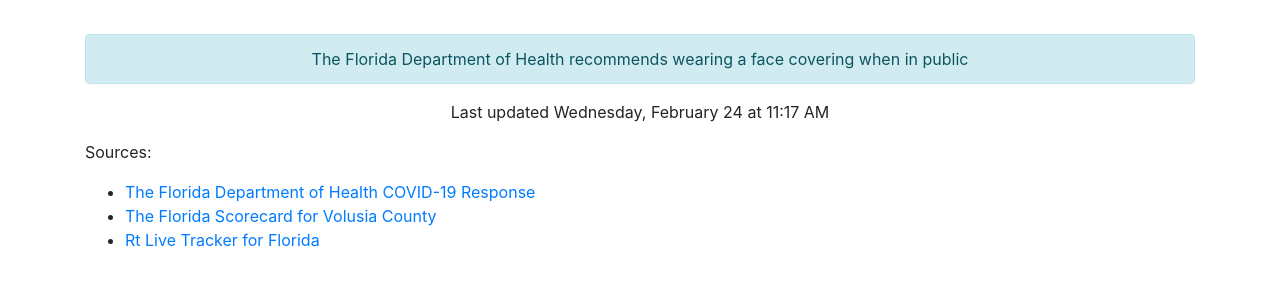
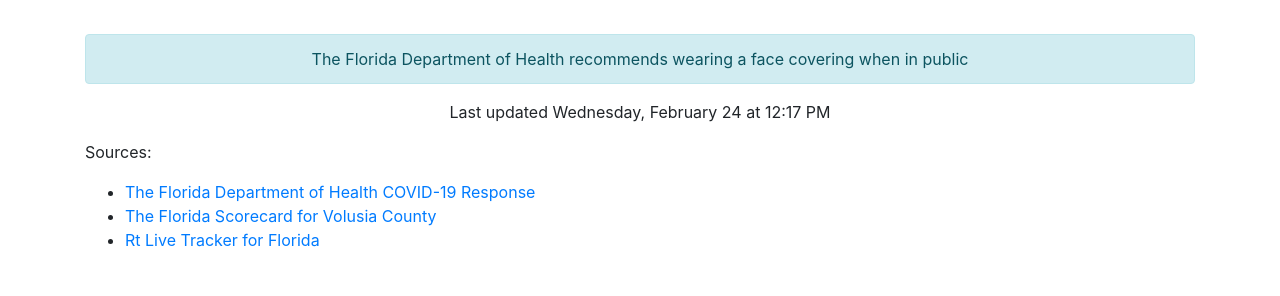
Before and after one commit to thinkjson/timeforchurch, a Jekyll site: the page built from index.md, in a window 1280 px wide. Shown: the part 544-840 px from the top of the page. Built offline with Jekyll 4.4.1, drawn with Linux system fonts in a browser that asks for light colours; our own code applies the rules of GitHub Pages for plain Markdown files.

Commit message:
Updating data

```diff
--- a/_includes/data.html
+++ b/_includes/data.html
@@ -10,4 +10,4 @@
     <div class="outcome text-success">YES</div>
     <div class="alert alert-info" role="alert">The Florida Department of Health recommends wearing a face covering when in public</div>
 
-    <p>Last updated Wednesday, February 24 at 11:17 AM</p>
+    <p>Last updated Wednesday, February 24 at 12:17 PM</p>
```
